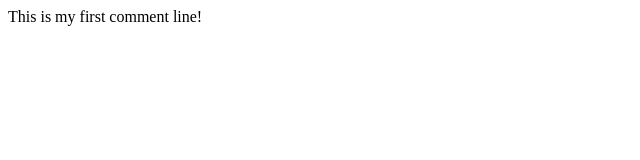
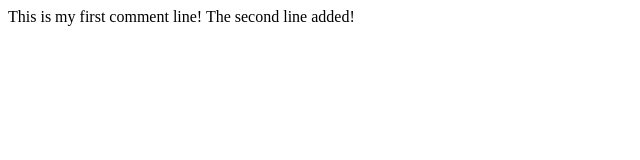
Before and after one commit to Cooler177/projecttest, a plain HTML site: page index.html in a window 1280 px wide. Shown: the whole page, without its empty margins (0-640 px from the left). Drawn offline with Linux system fonts and the light colour scheme.

Commit message:
second line added

```diff
--- a/index.html
+++ b/index.html
@@ -6,6 +6,6 @@
     <title>Document</title>
   </head>
   <body>
-    This is my first comment line!
+    This is my first comment line! The second line added!
   </body>
 </html>
```
